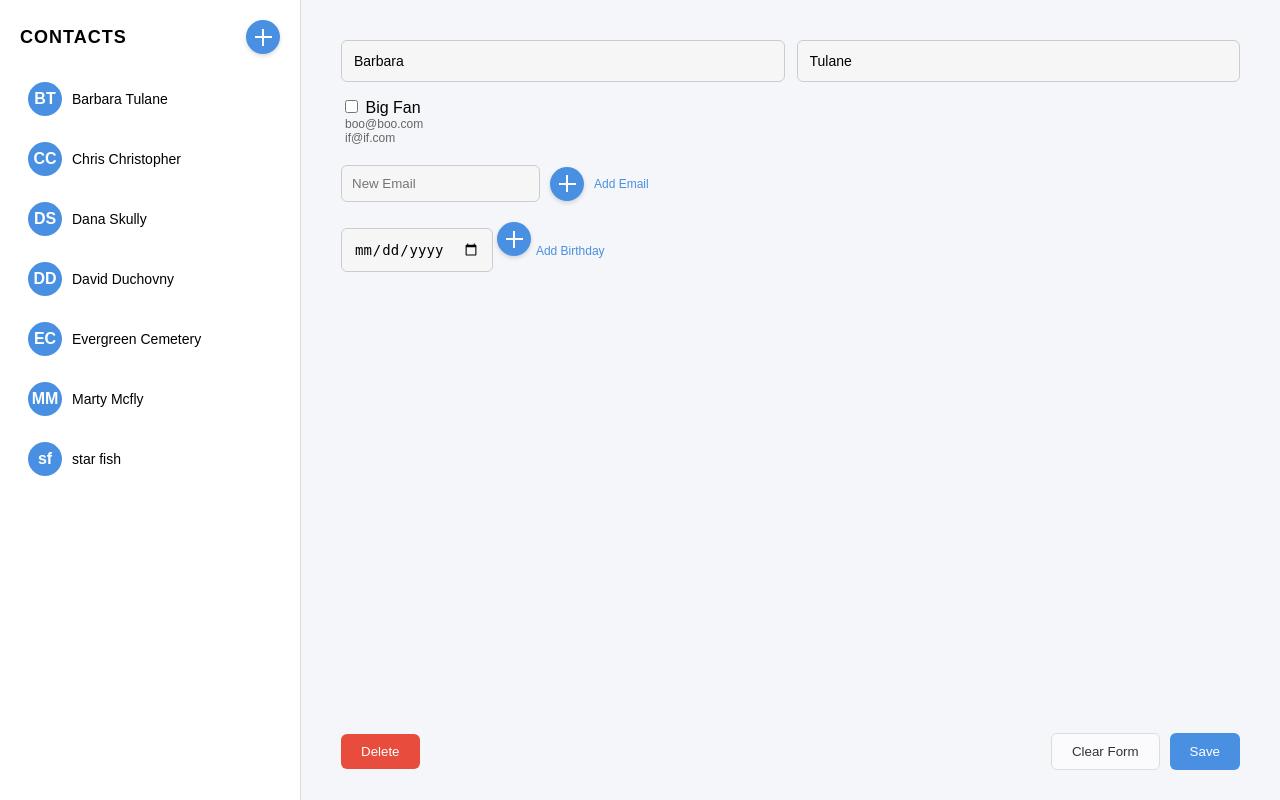
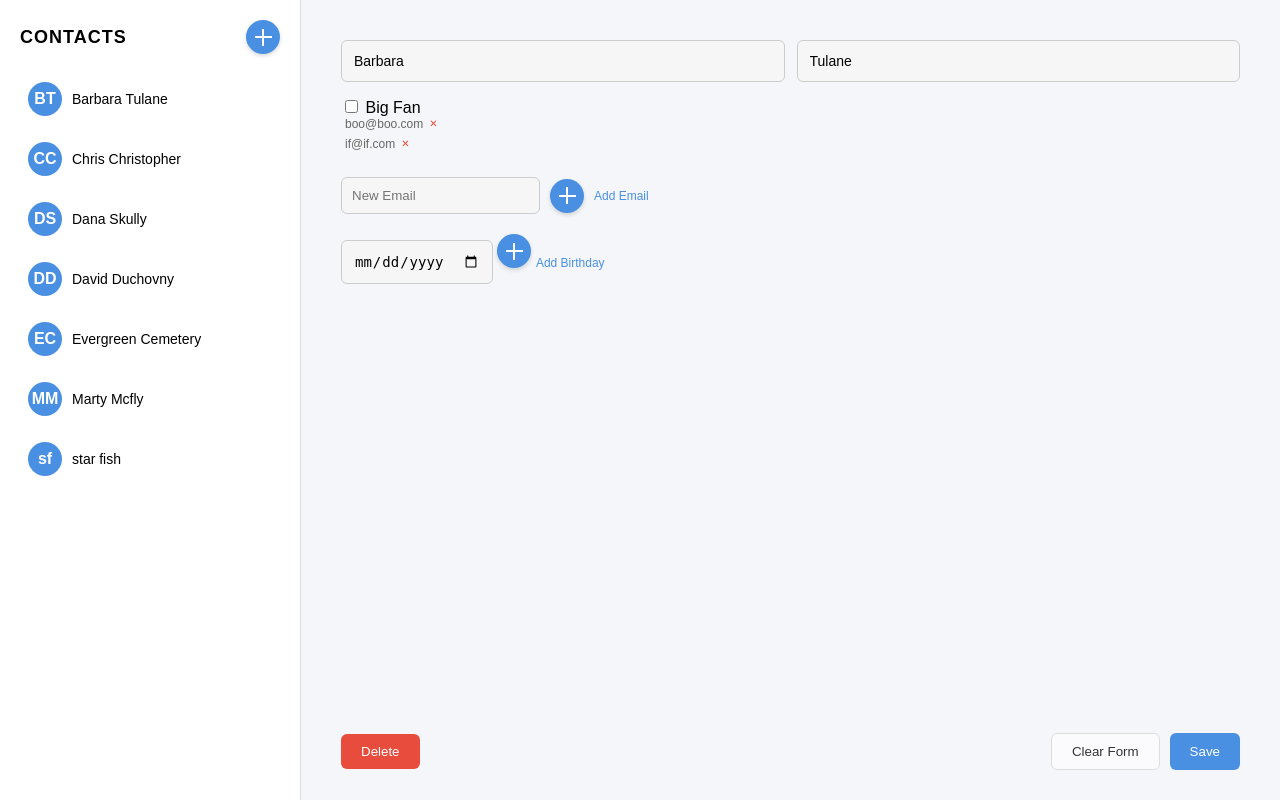
Before and after one commit to reclursive/address-book, a Django app: page /2/ in a window 1280 px wide. Run offline with Django 5.2, Linux system fonts and the light colour scheme; data comes from the database, SQL or seed files in the repository.

Commit message:
function delete for individual email, added small x's for button might change

```diff
--- a/address_book/templates/address_book/address_book.html
+++ b/address_book/templates/address_book/address_book.html
@@ -240,7 +240,31 @@ body{
   background:#f6f6f6;
   font-size:14px;
 }
+.email-row {
+  display: flex;
+  align-items: center;
+  gap: 6px; /* tight spacing between email + X */
+  margin-bottom: 6px;
+}
 
+.email-text {
+  font-size: 12px;
+  color: #666;
+}
+
+.delete-email-btn {
+  border: none;
+  background: transparent;
+  color: #e74c3c;
+  font-size: 10px;   /* smaller X */
+  cursor: pointer;
+  padding: 0;
+  line-height: 1;
+}
+
+.delete-email-btn:hover {
+  color: #c0392b;
+}
 </style>
 </head>
 
@@ -281,14 +305,23 @@ body{
     {{ form.big_fan }} <label for="{{ form.big_fan.id_for_label }}">Big Fan</label>
 </div>
 
-  <!-- Displaying all contact's existing emails -->
-  <div class="contact-emails">
-    {% for email in emails %}
-      <div>{{ email.email }}</div>
-    {% endfor %}
-  </div>
+  <!-- Displaying all contact's existing emails w added delete-->
+<div class="contact-emails">
+  {% for email in emails %}
+    <div class="email-row">
+      <span class="email-text">{{ email.email }}</span>
 
-  <!-- new email. or optional bday to selected contact-->
+      <button
+        type="submit"
+        name="delete_email"
+        value="{{ email.id }}"
+        class="delete-email-btn">
+        ✕
+      </button>
+    </div>
+  {% endfor %}
+</div>
+ <!--- new email. or optional bday to selected contact-->
   <div class="add-email-container">
     <input type="email" name="email" placeholder="New Email">
     {% if selected_contact %}
@@ -296,6 +329,7 @@ body{
       <span class="add-email-label">Add Email</span>
     {% endif %}
   </div>
+
 <div class="birthday-row">
   {{ form.birthday }}
   {% if selected_contact %}
--- a/address_book/views.py
+++ b/address_book/views.py
@@ -47,6 +47,17 @@ def address_book_view(request, contact_id=None):
                 contact.delete()
             return redirect("address_book")
 
+        # delete one email
+
+        elif "delete_email" in request.POST:
+            email_id = request.POST.get("delete_email")
+            contact_id_post = request.POST.get("contact_id")
+
+            if email_id:
+                email = get_object_or_404(Email, id=email_id, contact_id=contact_id_post)
+                email.delete()
+
+            return redirect("contact_detail", contact_id=contact_id_post)
 
  #get reqs
     if contact_id:
```
